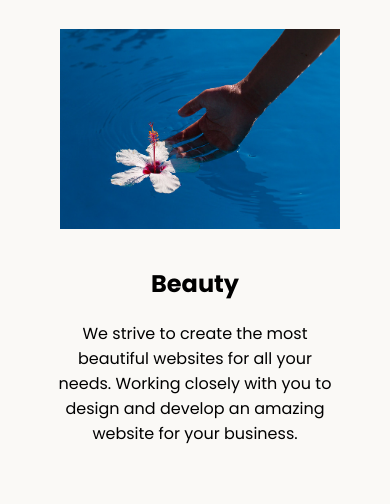
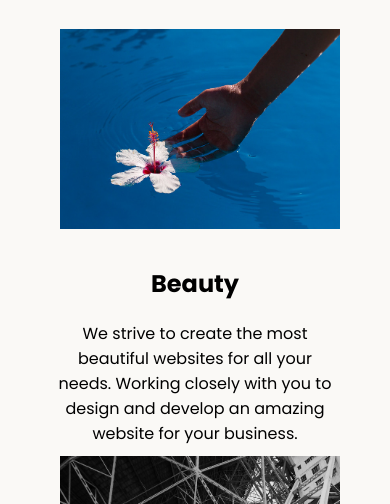
Before and after one commit to Alexnder-km/The-Complete-2024-Web-Development-Bootcamp, a plain HTML site: page 8.4 Web Design Agency Project/index.html in a window 390 px wide. Shown: the part 271-775 px from the top of the page. Drawn offline with Linux system fonts and the light colour scheme.

Commit message:
Update style.css

```diff
--- a/8.4 Web Design Agency Project/style.css
+++ b/8.4 Web Design Agency Project/style.css
@@ -81,17 +81,17 @@
   .gird-coontrainer {
     display: grid;
     grid-template-columns: 1fr ;
-    grid-template-rows:  50% 100%;
-    gap: 30px;
+    grid-template-rows:  45% 45%;
+    gap: 20px;
     overflow: auto;
   }
 
   .tile-image{
     width: 100%;
     clear: both;
+    padding: 10px;
+    margin:0px;
   }
 
-  .card{
-    clear: both;
-  }
+
 }
```
